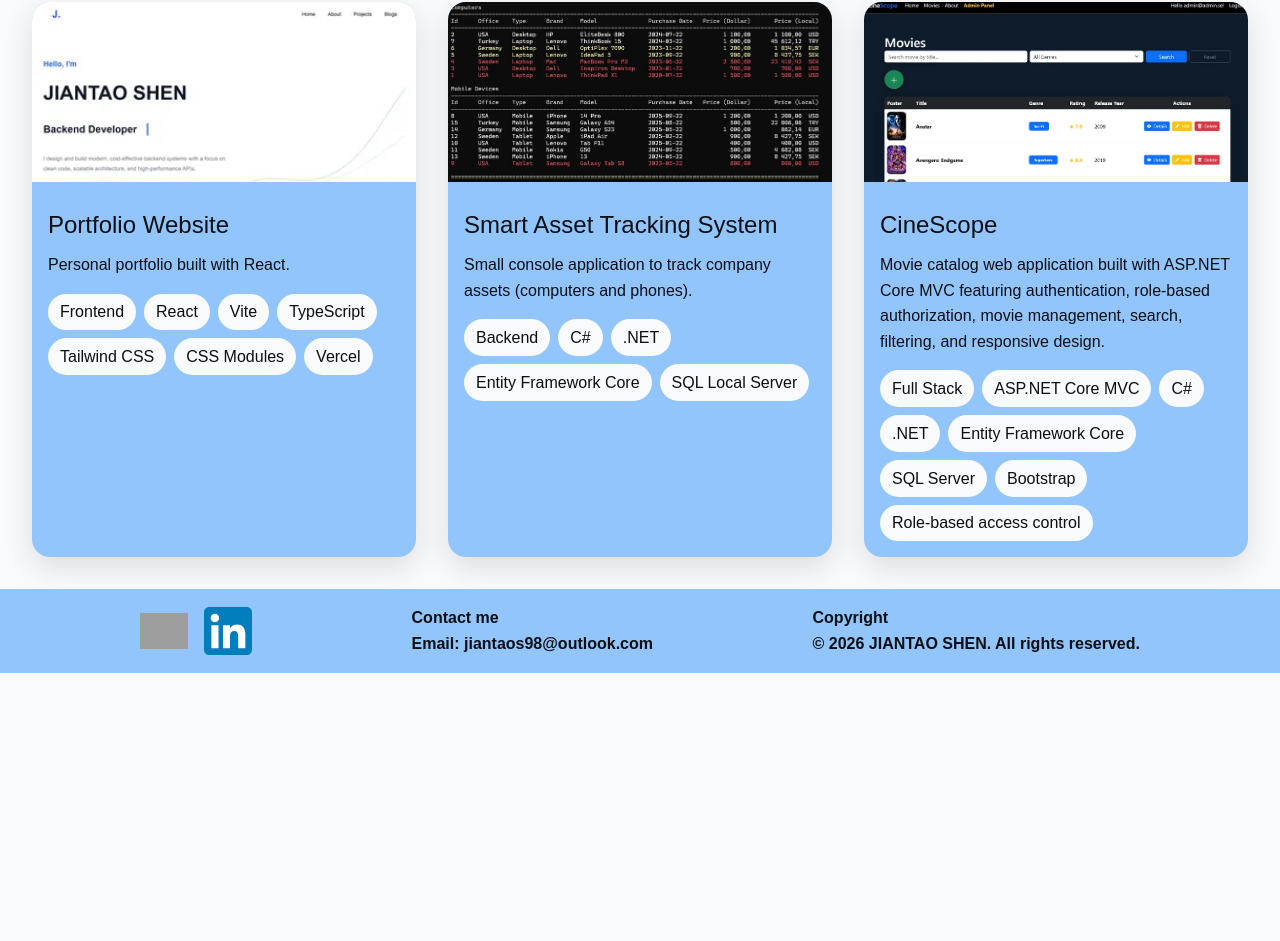
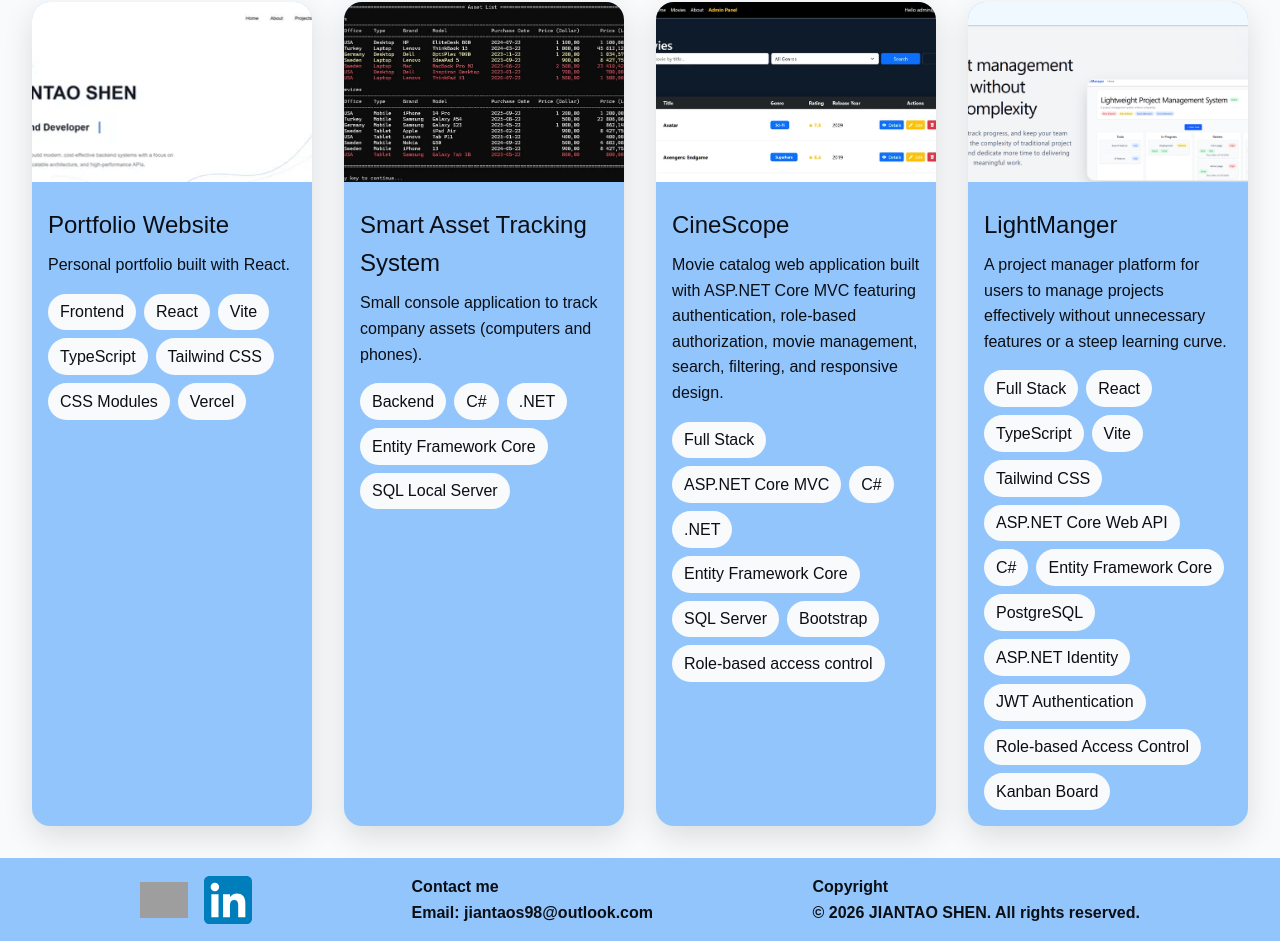
Before and after one commit to jiantaoshen/portfoilo, a React (Vite) app: page /projects in a window 1280 px wide. Shown: the part 256-1197 px from the top of the page. Before the commit the page ends 929 px from the top, so only its background shows below. Built offline with nearby package versions, Linux system fonts and the light colour scheme; grey boxes are pictures that could not be loaded.

Commit message:
Add new project

```diff
--- /dev/null
+++ b/public/projects/lightmanager.md
@@ -0,0 +1,45 @@
+LightManager is an open-source web-based application designed to help small to medium-sized teams organize and manage their projects efficiently. Unlike
+complex enterprise-level tools, this application focuses on simplicity, usability, and a clean user experience, allowing users to manage projects effectively without unnecessary features or a steep learning curve.
+
+## Page
+[light-manager-rho.vercel.app](https://light-manager-rho.vercel.app/)
+
+## Features
+* Authentication
+* Authorization
+* Create/Edit/Delete/Archive projects
+* Role-based permissions
+* Create/Edit/Delete tasks
+* Assign member in the project to task
+* Drag and drop kanban board
+
+## Tech Stack
+### Frontend
+* React
+* TypeScript
+* Vite
+* Tailwind CSS
+
+### Backend
+* ASP.NET Core Web API
+* Entity Framework Core
+* ASP.NET Identity
+* JWT Authentication
+
+ ### Database
+ * PosetgreSQL
+
+## Deployment
+### Frontend
+* Vercel
+### Backend
+* Railway
+### Database
+* Neon
+
+## Authenticaation Flow
+User Login(Vercel) -> ASP.NET Identity Validation(Railway) -> Database(Neon) -> JWT Token Generated (Railway) -> Token Stored in Local Storage (Vercel) -> Protected API Request (Railway)
+
+## Future Improvement
+* AI generate tasks according the description of project
+* Search and filtering tasks in kanban board
--- a/src/projectMetaData/projectsData.ts
+++ b/src/projectMetaData/projectsData.ts
@@ -45,4 +45,27 @@ export const projects: Project[] = [
   ],
   "mdFile": "/projects/cinescope.md"
   },
+  {
+  "id": 4,
+  "slug": "LightManager",
+  "title": "LightManger",
+  "image": "/projectImages/LightManager.png",
+  "description": "A project manager platform for users to manage projects effectively without unnecessary features or a steep learning curve.",
+  "tags": [
+    "Full Stack",
+    "React",
+    "TypeScript",
+    "Vite",
+    "Tailwind CSS",
+    "ASP.NET Core Web API",
+    "C#",
+    "Entity Framework Core",
+    "PostgreSQL",
+    "ASP.NET Identity",
+    "JWT Authentication",
+    "Role-based Access Control",
+    "Kanban Board"
+  ],
+  "mdFile": "/projects/lightmanager.md"
+  },
 ];
```
Also changed, not shown: public/projectImages/LightManager.png (added).
